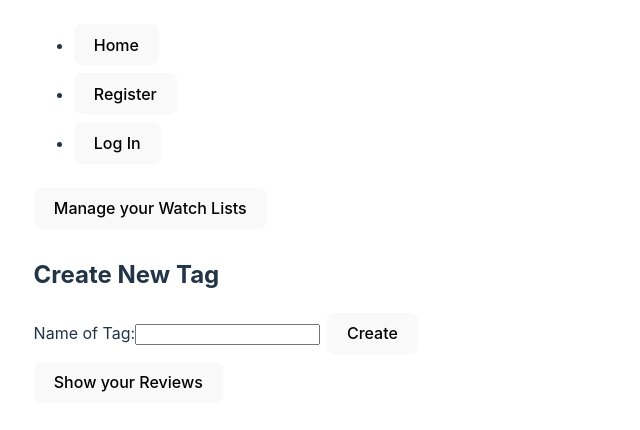
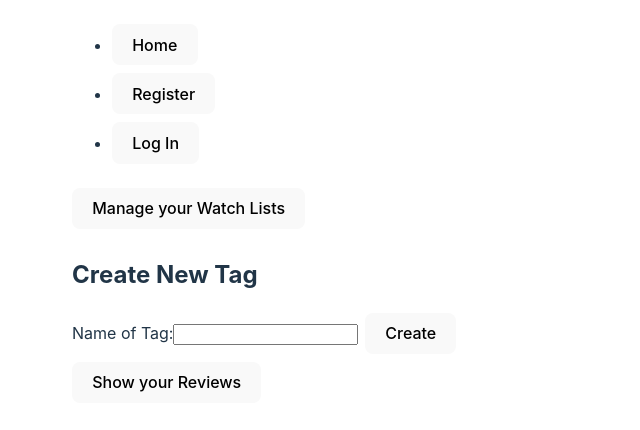
Before and after one commit to julialoftin/telli-front-end, a React (Vite) app in the folder telli-react/: page /profile in a window 1280 px wide. Shown: the top 430 px of the page, without its empty margins (0-640 px from the left). Built offline with nearby package versions, Linux system fonts and the light colour scheme; no server answers.

Commit message:
adjusts width and converts search results to links

```diff
--- a/telli-react/src/components/Search.tsx
+++ b/telli-react/src/components/Search.tsx
@@ -1,9 +1,11 @@
-import React, { useEffect, useState } from "react";
+import { useEffect, useState } from "react";
 import { ChangeEvent } from 'react';
 import { Filter } from "./Filter";
 
 interface MovieData {
   title: string,
+  id: string,
+  release_date: string,
   genre_ids: number[]
 }
 
@@ -61,7 +63,9 @@ export const SearchBar = () => {
           <Filter setSelectedGenreId={handleGenreChange} /> {/* Pass setSelectedGenreId as a prop */}
           {filteredMovieData.map((result, index) => (
               <div key={index}>
-                  <p>Movie Title: {result.title}</p>
+                    <a href={`/movie/${result.id}`}>
+                  <p>{result.title}, {result.release_date}</p>
+                  </a>
               </div>
           ))}
       </div>
--- a/telli-react/src/index.css
+++ b/telli-react/src/index.css
@@ -11,8 +11,8 @@
   text-rendering: optimizeLegibility;
   -webkit-font-smoothing: antialiased;
   -moz-osx-font-smoothing: grayscale;
-  margin-left: 2vw;
-  margin-right: 2vw;
+  margin-left: 5vw;
+  margin-right: 5vw;
 }
 
 a {
@@ -25,6 +25,7 @@ a:hover {
 }
 
 body {
+
   display: flex;
   flex-direction: column;
   justify-content: flex-start;
@@ -35,6 +36,8 @@ button {
   border: 1px solid transparent;
   padding: 0.6em 1.2em;
   margin-bottom: 0.5em;
+  margin-left: auto;
+  margin-right: auto;
   font-size: 1em;
   font-weight: 500;
   font-family: inherit;
@@ -93,6 +96,8 @@ button:focus-visible {
 
 .movie-item {
   max-width: 20vw;
+  border-radius: 8px;
+  gap: 2vw;
 }
 
 .movie-item img {
@@ -109,7 +114,8 @@ h1.movie-feed-title {
   display: flex;
   flex-direction: row;
   flex-wrap: wrap;
-  place-content: center;
+  /* place-content: center; */
+  justify-content: space-evenly;
   gap: 2vw;
 }
 
```
